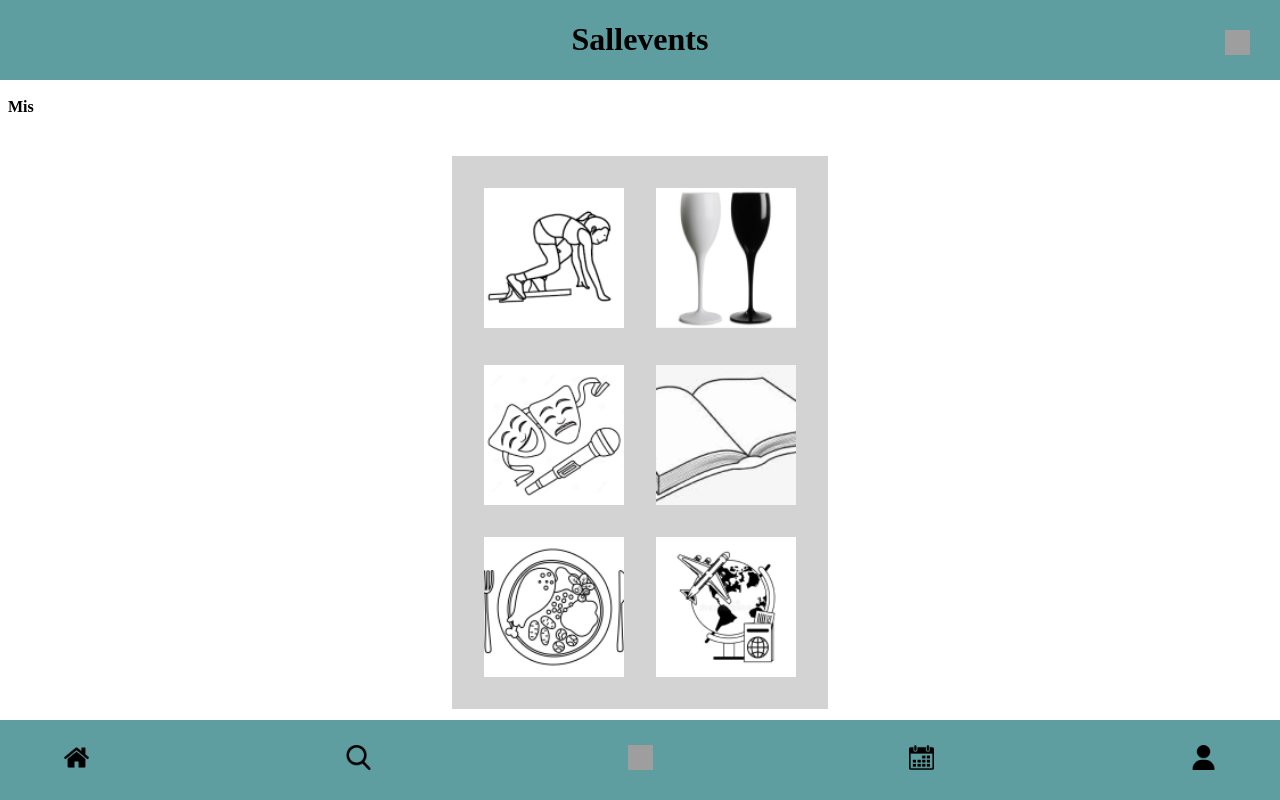
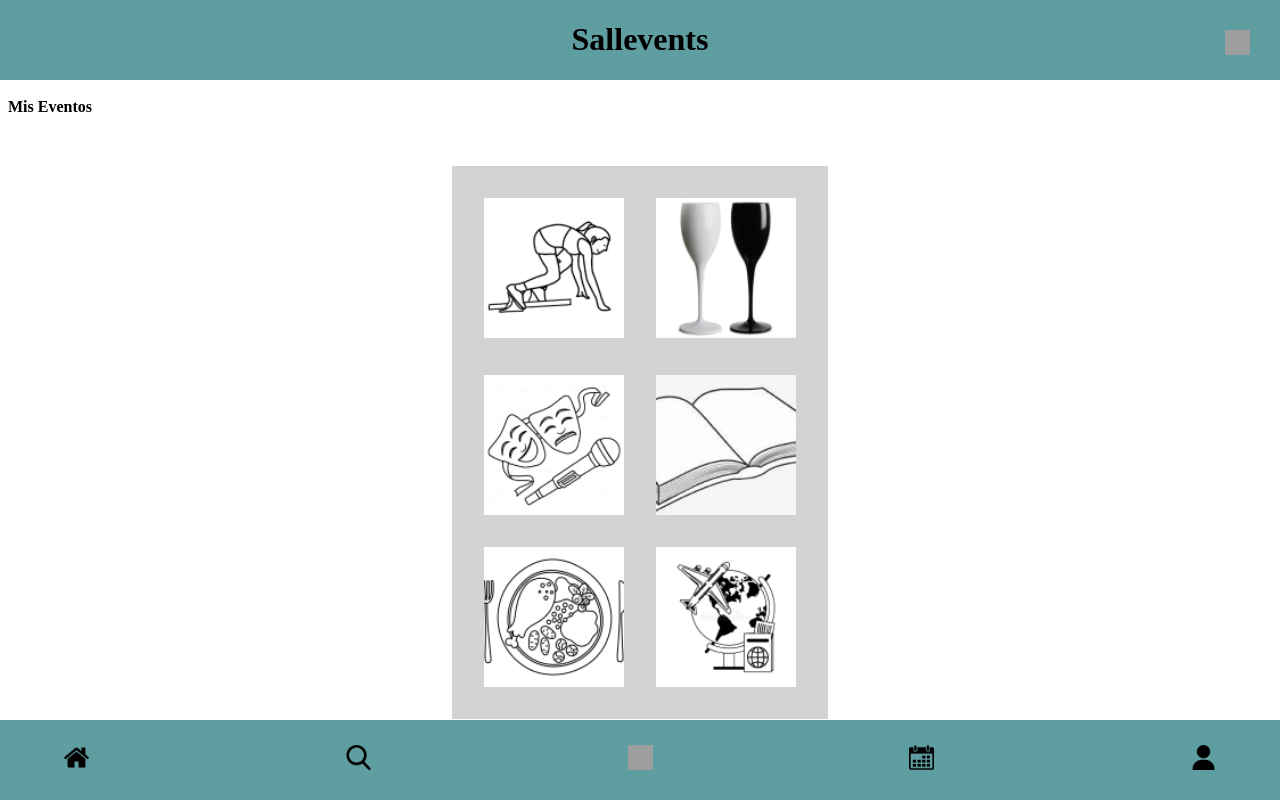
Before and after one commit to mateogalache/PWI-G03, a Vue app: page /MisEventos in a window 1280 px wide. Built offline with nearby package versions, Linux system fonts and the light colour scheme; grey boxes are pictures that could not be loaded.

Commit message:
tituloMisEventos

```diff
--- a/src/views/MisEventos.vue
+++ b/src/views/MisEventos.vue
@@ -12,10 +12,10 @@ import Header3 from '../components/Header3.vue'
 
 <main>
     <br>
-    <b>&nbsp;&nbsp;Mis </b>
+    <b>&nbsp;&nbsp;Mis Eventos </b>
     <div class = "container5">
 
-        <div class="eventocontainer">
+        <div class="eventocontainer5">
             <div class = "parejas">
             <a href="Event"><img src="src/assets/ImagenesEventos/deporte.png"
                 width="35" height="35" alt="Botón atrás"></a>
@@ -51,19 +51,18 @@ import Header3 from '../components/Header3.vue'
 <style scoped>
 
     .container5{
-
         display: flex;
         justify-content: center;
         flex-direction: column;
         align-items: center;
     }
 
-    .eventocontainer{
+    .eventocontainer5{
         background-color: lightgrey;
         display: flex;
         flex-direction: column;
         padding: 1em;
-        margin-top: 40px;
+        margin-top: 50px;
     }
 
     img{
```
